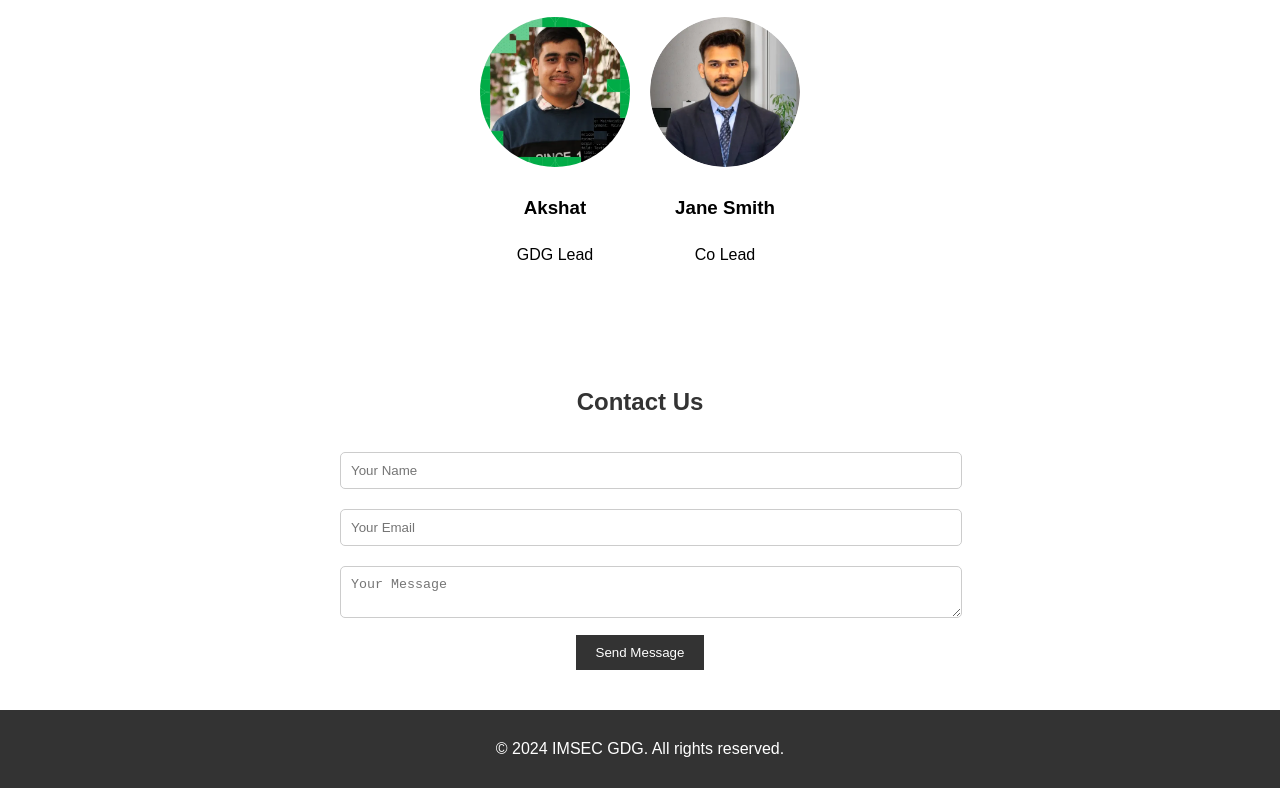
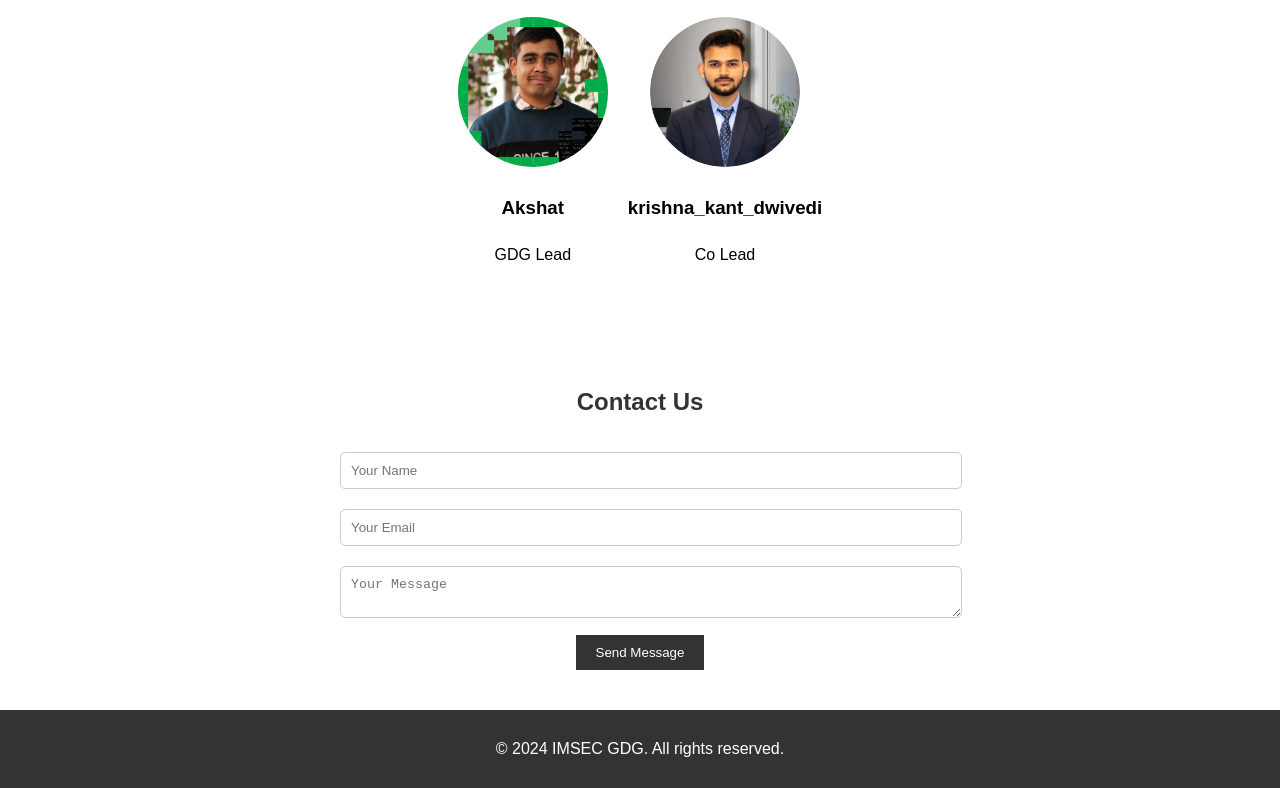
Before and after one commit to vasu07017/googlegcdims, a plain HTML site: page index.html in a window 1280 px wide. Shown: the part 1307-2095 px from the top of the page. Drawn offline with Linux system fonts and the light colour scheme.

Commit message:
Update index.html

```diff
--- a/index.html
+++ b/index.html
@@ -67,7 +67,7 @@
         </div>
         <div class="team-member">
           <img src="icon+images/krishna_kant_dwivedi.webp" alt="krishna_kant_dwivedi">
-          <h3>Jane Smith</h3>
+          <h3>krishna_kant_dwivedi</h3>
           <p>Co Lead</p>
         </div>
       </div>
```
